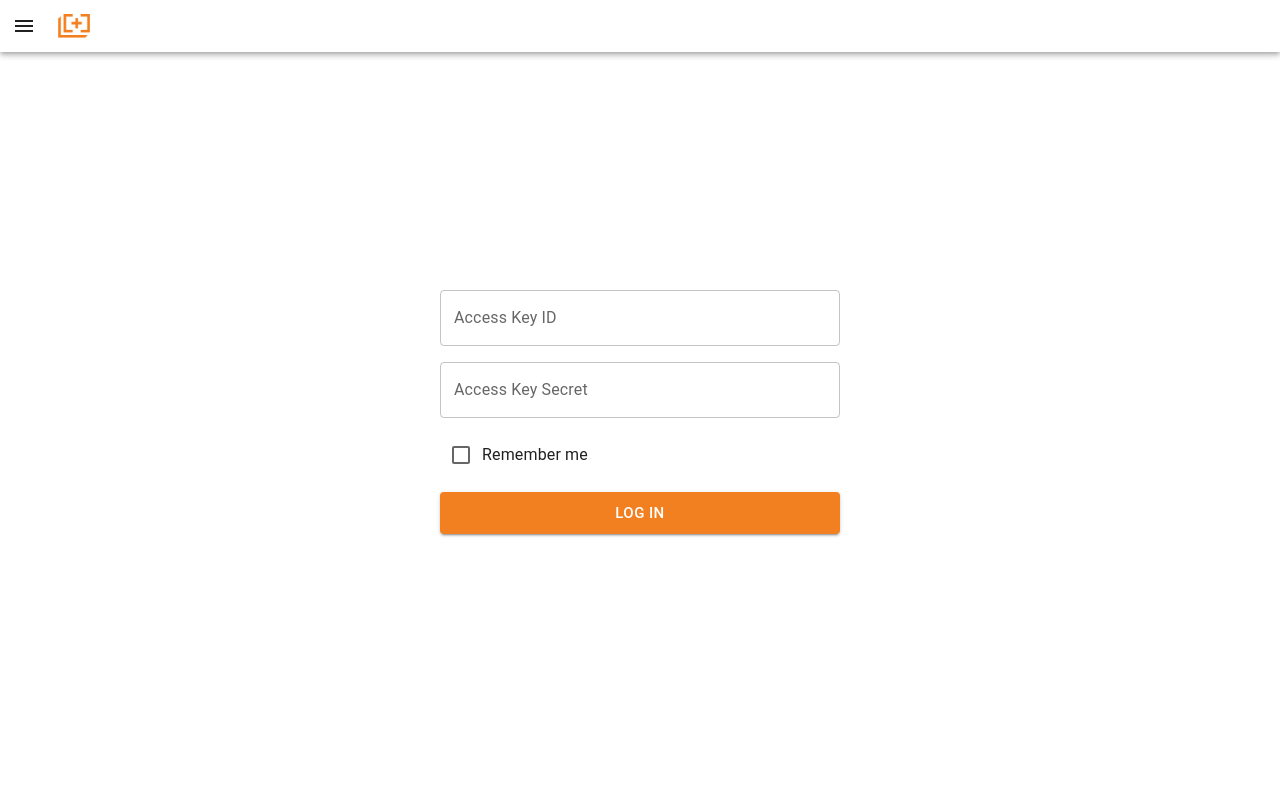
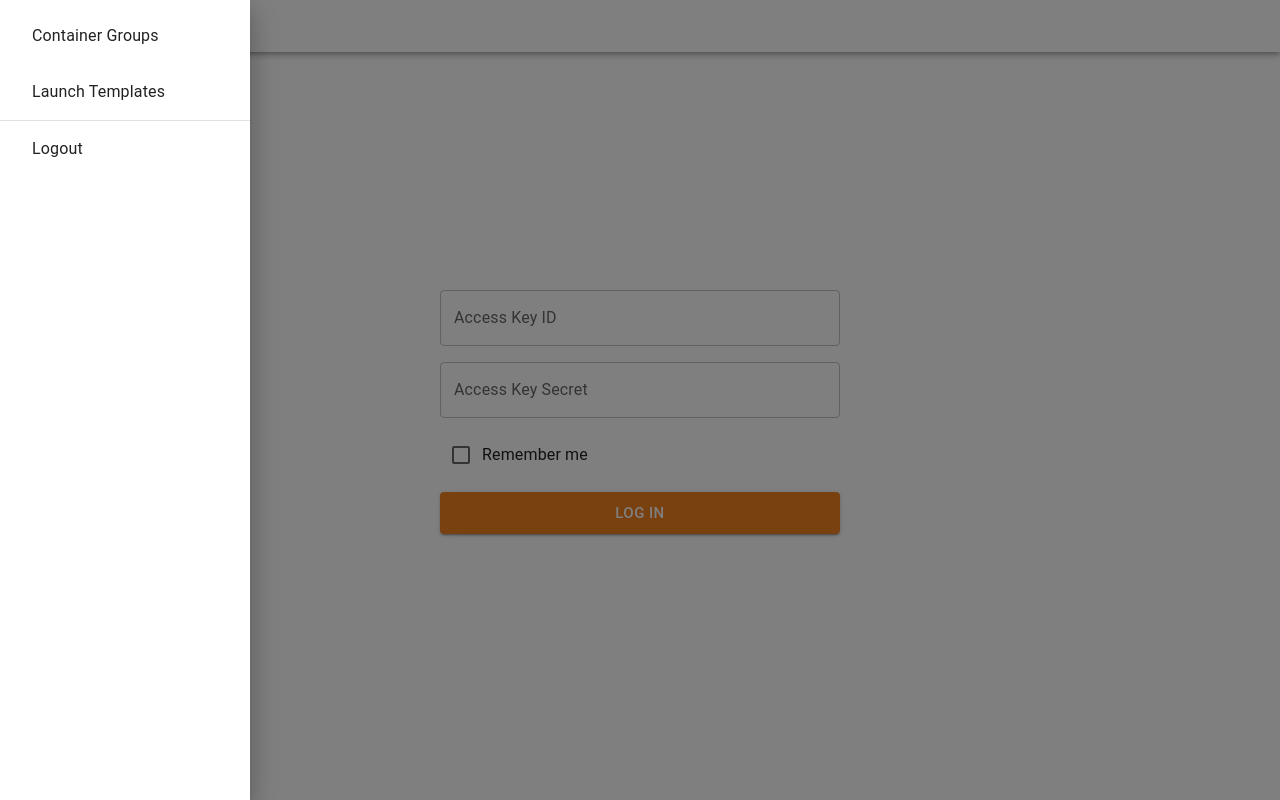
Before and after one commit to longern/create-aliyun-eci, a React (Create React App) app: page /login in a window 1280 px wide. Both pictures are taken after a click on the button "menu". Built offline with nearby package versions, Linux system fonts and the light colour scheme; no server answers.

Commit message:
Add drawer

```diff
--- a/src/App.tsx
+++ b/src/App.tsx
@@ -10,7 +10,17 @@ import {
   RegionsDispatchContext,
 } from "./contexts";
 import { AliyunClient } from "./aliyun-client";
-import { AppBar, Box, IconButton, Toolbar } from "@mui/material";
+import {
+  AppBar,
+  Box,
+  Divider,
+  Drawer,
+  IconButton,
+  List,
+  ListItem,
+  ListItemButton,
+  Toolbar,
+} from "@mui/material";
 import { Menu } from "@mui/icons-material";
 
 function getAccessKeyFromStorage(): AccessKey {
@@ -26,7 +36,13 @@ function getAccessKeyFromStorage(): AccessKey {
   };
 }
 
+function deleteAccessKeyFromStorage() {
+  sessionStorage.removeItem("caeAccessKey");
+  localStorage.removeItem("caeAccessKey");
+}
+
 function App() {
+  const [drawerOpen, setDrawerOpen] = React.useState(false);
   const accessKey = React.useMemo(getAccessKeyFromStorage, []);
   const [regionId, setRegionId] = React.useState("cn-qingdao");
   const [regions, setRegions] = React.useState<Region[]>([]);
@@ -59,6 +75,34 @@ function App() {
       });
   }, [accessKey]);
 
+  function DrawerList() {
+    return (
+      <List>
+        <ListItem>
+          <ListItemButton component={Link} to="/">
+            Container Groups
+          </ListItemButton>
+        </ListItem>
+        <ListItem>
+          <ListItemButton component={Link} to="/templates">
+            Launch Templates
+          </ListItemButton>
+        </ListItem>
+        <Divider />
+        <ListItem>
+          <ListItemButton
+            onClick={() => {
+              deleteAccessKeyFromStorage();
+              navigate("/login");
+            }}
+          >
+            Logout
+          </ListItemButton>
+        </ListItem>
+      </List>
+    );
+  }
+
   return (
     <div className="App">
       <AccessKeyContext.Provider value={accessKey}>
@@ -70,7 +114,12 @@ function App() {
                 disableGutters
                 sx={{ alignItems: "center" }}
               >
-                <IconButton size="large" color="inherit" aria-label="menu">
+                <IconButton
+                  size="large"
+                  color="inherit"
+                  aria-label="menu"
+                  onClick={() => setDrawerOpen(true)}
+                >
                   <Menu />
                 </IconButton>
                 <IconButton component={Link} to="/">
@@ -80,6 +129,24 @@ function App() {
                 <Box sx={{ px: 1 }}>{user?.DisplayName}</Box>
               </Toolbar>
             </AppBar>
+            <Drawer
+              variant="temporary"
+              anchor="left"
+              open={drawerOpen}
+              onClose={() => setDrawerOpen(false)}
+              ModalProps={{
+                keepMounted: true, // Better open performance on mobile.
+              }}
+            >
+              <Box
+                sx={{ width: 250 }}
+                role="presentation"
+                onClick={() => setDrawerOpen(false)}
+                onKeyDown={() => setDrawerOpen(false)}
+              >
+                <DrawerList />
+              </Box>
+            </Drawer>
             <Outlet />
           </RegionsDispatchContext.Provider>
         </RegionContext.Provider>
```
